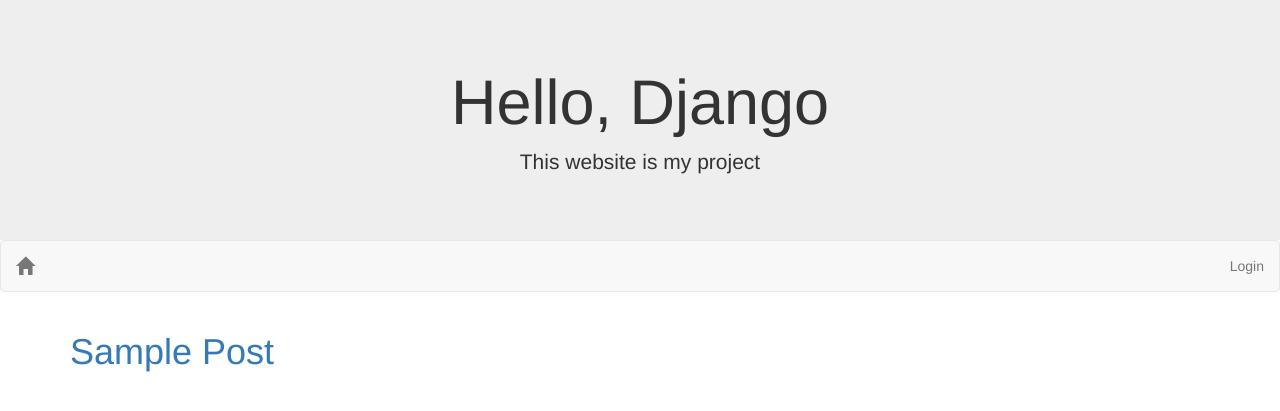
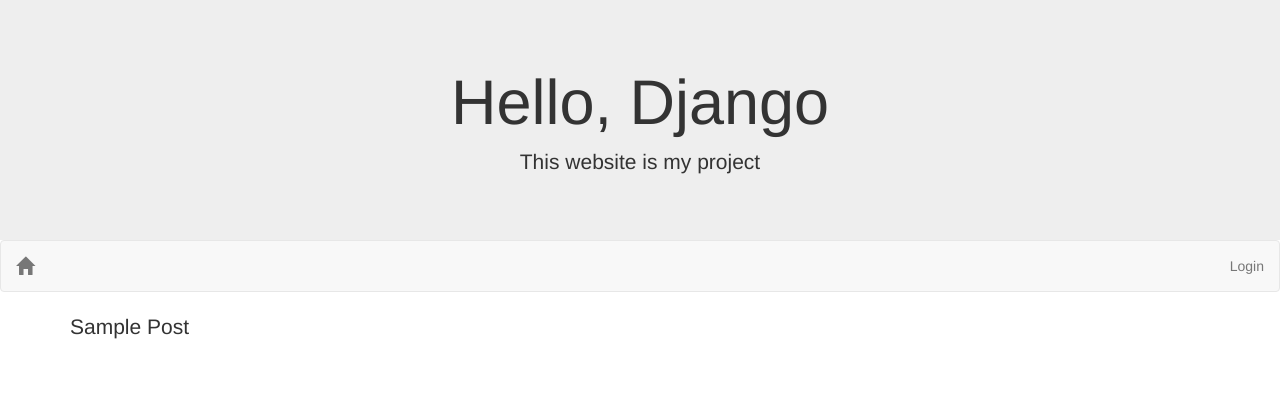
Before and after one commit to LeeSangMin1029/Django, a Django app: page /post/remove_duplicate/list in a window 1280 px wide. Shown: the top 411 px of the page. Run offline with Django 3.2, Linux system fonts and the light colour scheme; tables that the repository leaves empty hold one stand-in row (values such as "Sample post"); some libraries are stand-ins or nearby versions.

Commit message:
코드 수정

```diff
--- a/blog/templates/blog/post_set_list.html
+++ b/blog/templates/blog/post_set_list.html
@@ -2,9 +2,6 @@
 
 {% block content %}
     {% for post in posts %}
-        <div>
-            <h1><a href="{% url 'post_detail' pk=post.pk %}">{{ post.title }}</a></h1>
-            <p class='lead'>{{ post.text|linebreaksbr }}</p>
-        </div>
+        <p class='lead'>{{ post.title }}</p>
     {% endfor %}
 {% endblock %}
```
